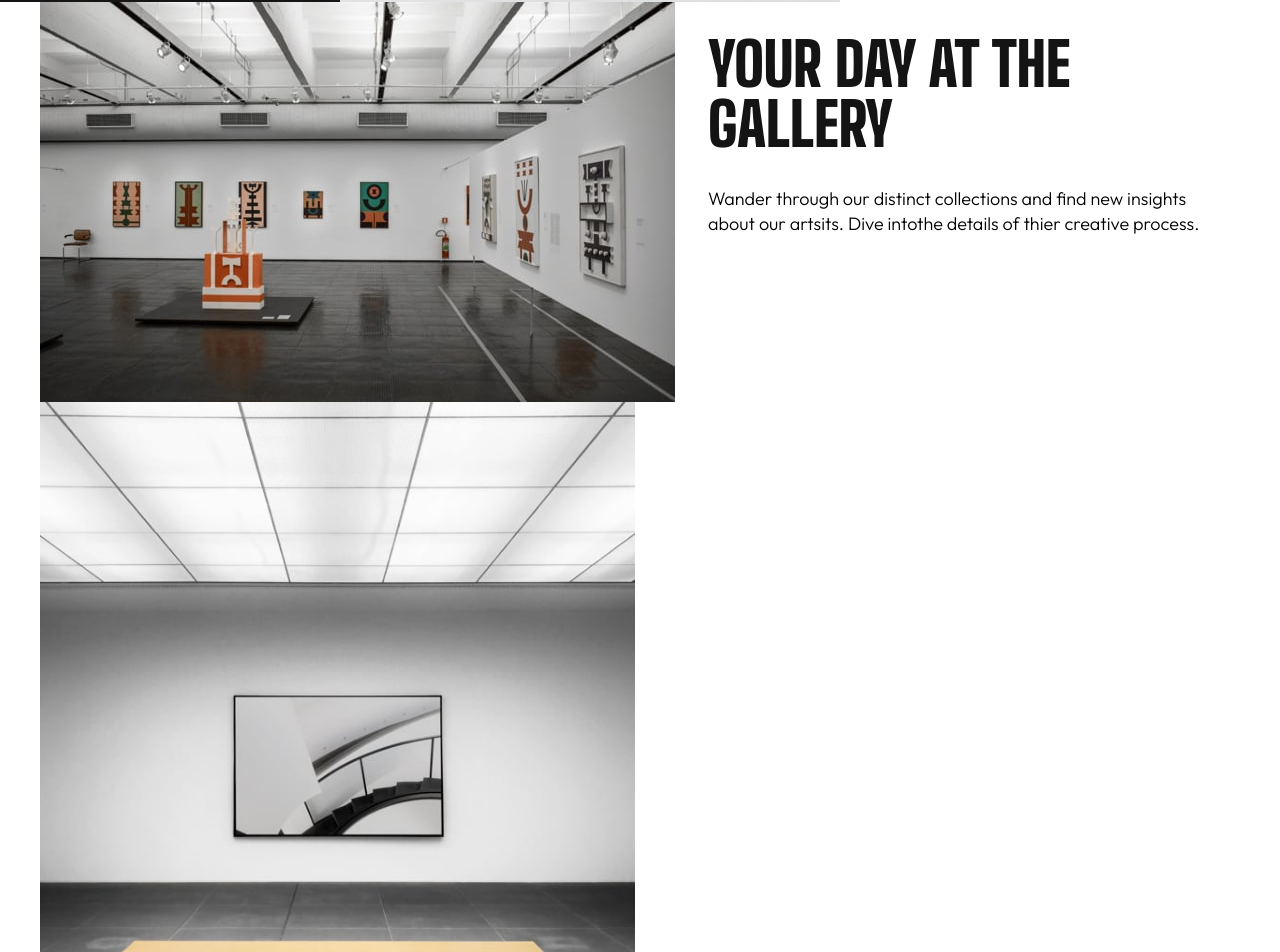
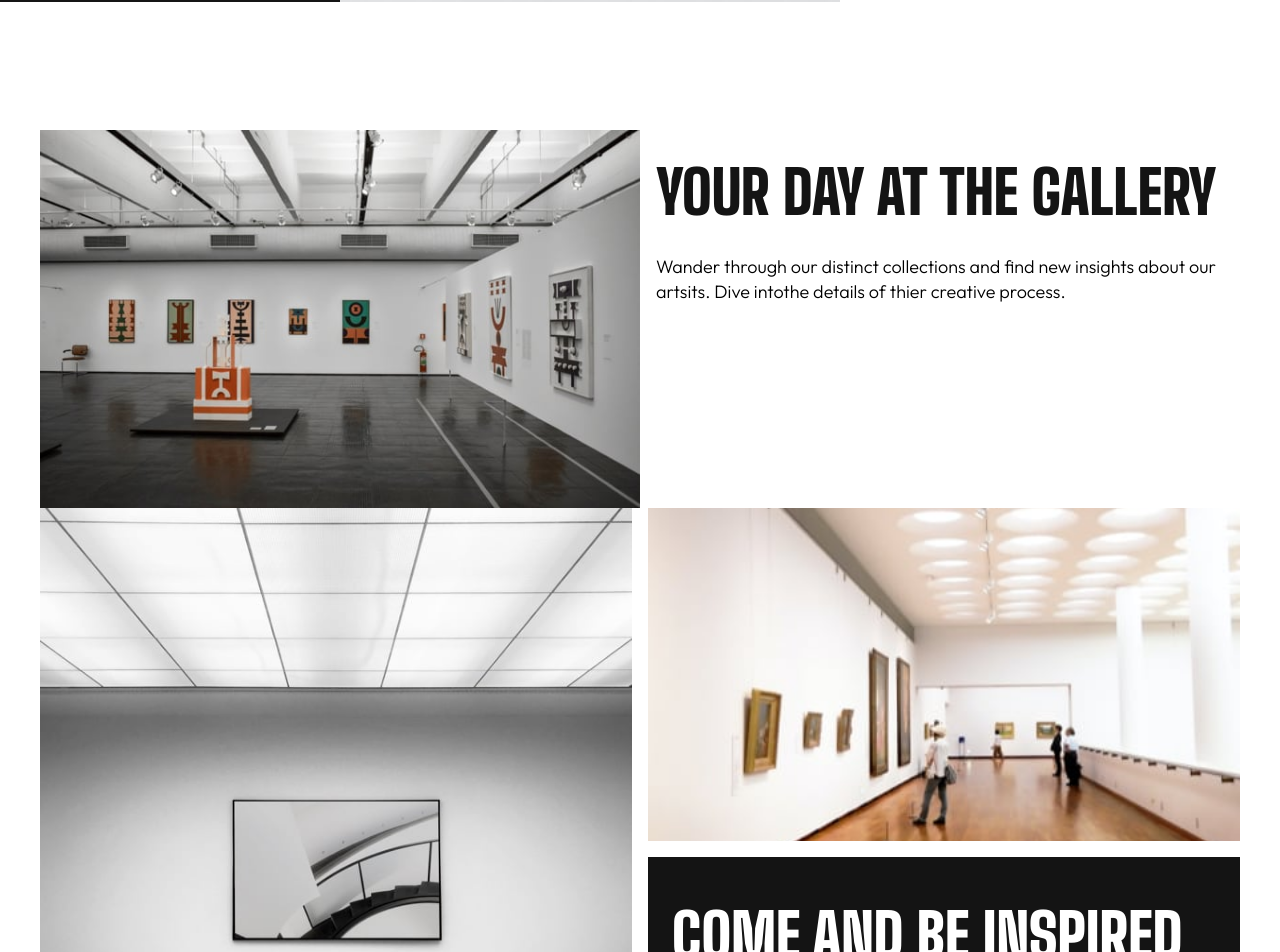
Before and after one commit to cgojk/artgallery, a React (Vite) app: page / in a window 1280 px wide. Shown: the part 798-1750 px from the top of the page. Built offline with nearby package versions, Linux system fonts and the light colour scheme.

Commit message:
workign on the inof part

```diff
--- a/src/components/Info.jsx
+++ b/src/components/Info.jsx
@@ -52,7 +52,7 @@ export default function Info() {
           </div>
         </div>
         <div className="container__images--grid">
-            <picture>
+            <picture className="image__info--large">
               <source
                 media="(min-width: 1024px)"
                 srcSet={`${infoImageDesktop2} 1x, ${infoImageDesktop2_2x} 2x`}
@@ -67,7 +67,7 @@ export default function Info() {
                 alt="Info Image"
               />
             </picture>
-            <picture>
+            <picture className="image__info--small">
               <source
                 media="(min-width: 1024px)"
                 srcSet={`${infoImageDesktop3} 1x, ${infoImageDesktop3_2x} 2x`}
--- a/src/styles/_queries.scss
+++ b/src/styles/_queries.scss
@@ -57,17 +57,21 @@
 // =====info section==============================
 // ===============================================
 .info{
+    margin-top:var(--space-20);
 
     .container__image--info{
-        display:flex;
-        flex-direction:row;
-        gap:var(--space-5);
+        display:grid;
+        grid-template-columns: repeat(2, minmax(0, 1fr));
     }
     .image__container{
         aspect-ratio: unset;
+        grid-column: 1 / 2;
+        grid-row: 1;
 
         .image__info{
             height:auto;
+            grid-column:2/3;
+            grid-row:1/2;
 
             img{
                 height:100%;;
@@ -77,22 +81,49 @@
     }
 
 
-.container__images--grid{
-        aspect-ratio: unset;
+.container__images--grid {
+    aspect-ratio: unset;
+    display: grid;
+    grid-template-columns: repeat(2, minmax(0, 1fr));
+    gap: var(--space-5);
+    align-items: start;
 
-        picture{
-            height:auto;
+    .image__info--large {
+        grid-column: 1 / 2;
+        grid-row: 1 / 3;
+        display: block;
+        width: 100%;
+        height: 100%;
 
-            img{
-                height:100%;;
-                width:auto;
-            }
+        img {
+            display: block;
+            width: 100%;    /* Forces image to match the width of column 1 */
+            height: auto;   /* Keeps its native, natural height */
+            object-fit: cover; /* Prevents cropping */
         }
     }
+
+    .image__info--small {
+        grid-column: 2 / 3;
+        grid-row: 1 / 2;
+        display: block;
+        width: 100%;
+        height: 100%;
+
+        img {
+            display: block;
+            width: 100%;    /* Forces image to match the width of column 2 */
+            height: 100%;   /* Keeps its native, natural height */
+            object-fit:cover;
+        }
+    }
+
+    .container__info--grid {
+        grid-column: 2 / 3;
+        grid-row: 2 / 3;
+    }
 }
-
-
-
+}
 }
 
 
```
